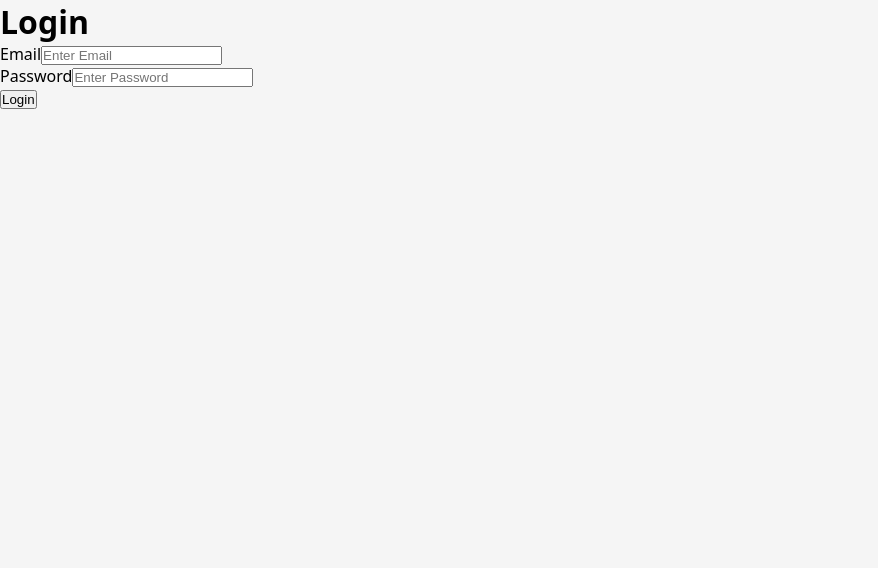
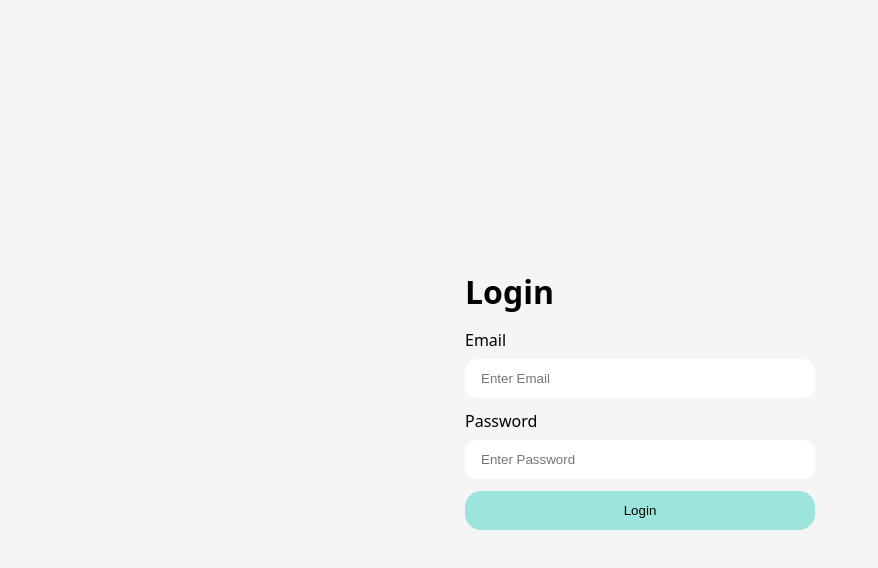
Before and after one commit to Ejaz47-Hub/Ejaz47-Hub-Resume-Analyzer_Nodejs-GenAi, a React app in the folder Frontend/: page /login in a window 1280 px wide. Shown: the top 568 px of the page, without its empty margins (0-878 px from the left). Built offline with nearby package versions, Linux system fonts and the light colour scheme; the HTML template or start-up script is replaced by a standard one.

Commit message:
Developing

```diff
--- a/Frontend/src/features/auth/auth.form.scss
+++ b/Frontend/src/features/auth/auth.form.scss
@@ -0,0 +1,37 @@
+main{
+    min-height: 100vh;
+    width: 100%;
+
+
+    display: flex;
+    justify-content: center;
+    align-items: center;
+
+    .form-container{
+        min-width: 350px;
+        display: flex;
+        flex-direction: column;
+        gap:1rem ;
+
+    }
+
+    form{
+        display: flex;
+        flex-direction: column;
+        gap: 0.75rem;
+    }
+
+    .input-group{
+       display: flex;
+       flex-direction: column;
+       gap: 0.5rem;
+
+       input{
+        border: none;
+        outline: none;
+        padding-inline: 1rem ;
+        padding-block: 0.75rem;
+        border-radius: 0.75rem;
+       }
+    }
+}
--- a/Frontend/src/features/auth/pages/Login.jsx
+++ b/Frontend/src/features/auth/pages/Login.jsx
@@ -1,5 +1,5 @@
 import React from 'react'
-
+import "../auth.form.scss"
 const Login = () => {
   return (
     <main>
--- a/Frontend/src/style.scss
+++ b/Frontend/src/style.scss
@@ -1,3 +1,6 @@
+@use "./styles/button.scss";
+
+
 *{
     margin: 0%;
     padding: 0%;
--- /dev/null
+++ b/Frontend/src/styles/button.scss
@@ -0,0 +1,14 @@
+.button{
+    border: none;
+    outline: none;
+    padding-inline: 1.5rem;
+    padding-block: 0.75rem;
+    border-radius: 1rem;
+    cursor: pointer;
+
+
+    &.primary-button{
+        background-color: rgba(23, 203, 182, 0.4);
+    }
+
+}
```
